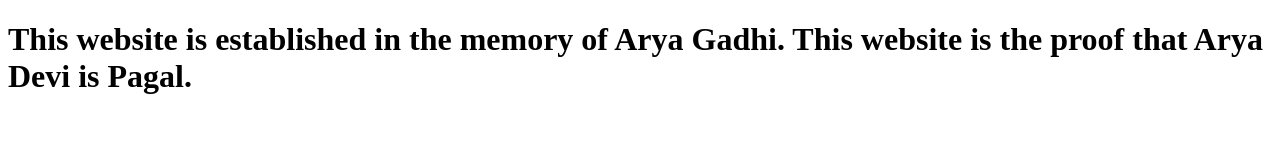
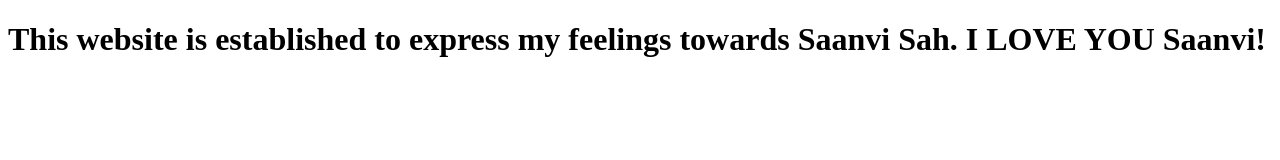
Before and after one commit to dhairyanagar/123, a plain HTML site: page index.html in a window 1280 px wide. Drawn offline with Linux system fonts and the light colour scheme.

Commit message:
Update index.html

```diff
--- a/index.html
+++ b/index.html
@@ -6,6 +6,6 @@
     <title>Document</title>
 </head>
 <body>
-    <h1>This website is established in the memory of Arya Gadhi. This website is the proof that Arya Devi is Pagal.</h1>
+    <h1>This website is established to express my feelings towards Saanvi Sah. I LOVE YOU Saanvi!</h1>
 </body>
 </html>
```
